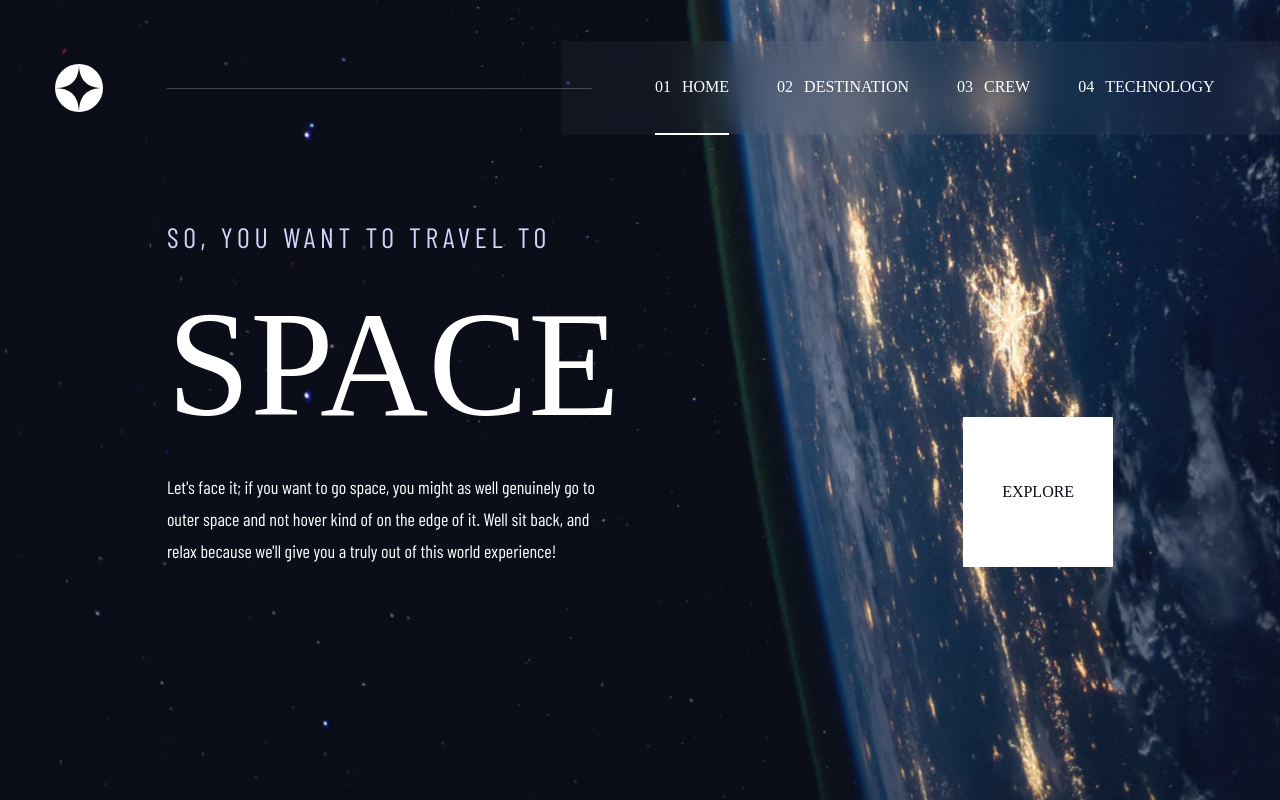
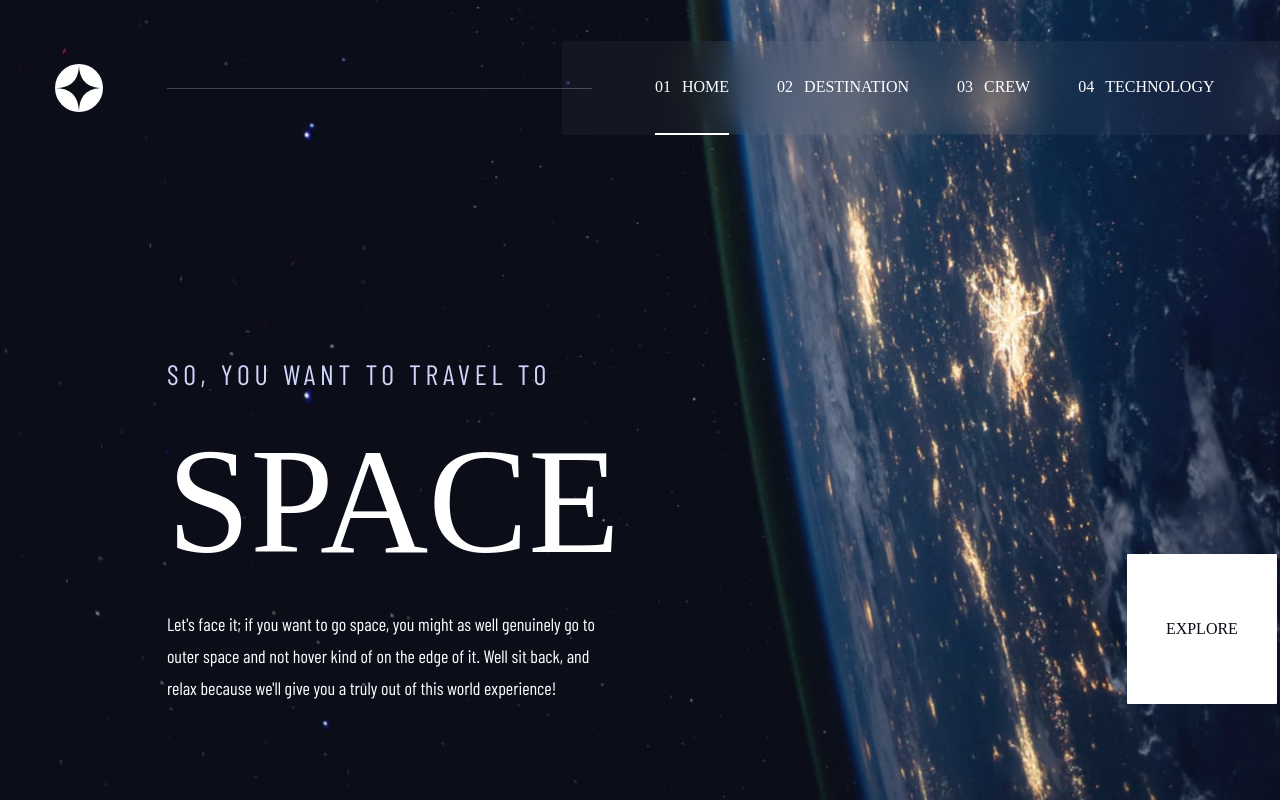
Before and after one commit to Mazhar1857/space-tourism, a React (Vite) app: page / in a window 1280 px wide. Built offline with nearby package versions, Linux system fonts and the light colour scheme; a web font is replaced by a local one.

Commit message:
add top margin and flex

```diff
--- a/src/component/landingPage/LandingPage.jsx
+++ b/src/component/landingPage/LandingPage.jsx
@@ -3,6 +3,7 @@
 
 const Home = () => {
     return (
+        <div className='landing-page-parent'>
             <div className='landing-page'>
                 <div className='description'>
                     <h5>SO, YOU WANT TO TRAVEL TO</h5>
@@ -12,7 +13,7 @@
                 <div className='explore'>
                     EXPLORE
                 </div>
-
+            </div>
         </div>
     )
 }
--- a/src/component/landingPage/landingPage.css
+++ b/src/component/landingPage/landingPage.css
@@ -34,18 +34,27 @@
 
 
   @media (min-width:768px) {
+      .landing-page-parent {
+          min-height: calc(100vh - 136px);
+          display: flex;
+          align-items: center;
+          justify-content: space-between;
+      }
 
       .landing-page {
-          margin: 5em 10.43em;
+          width: 100%;
+          max-width: 1110px;
+          margin-left: 10.43em;
+          margin-top: 7.5em;
           align-items: flex-end;
           grid-template-columns: 1fr 1fr;
-          grid-template-rows: 1fr;
+          grid-template-rows: auto;
           grid-template-areas: 'description explore';
       }
 
       .landing-page .description {
           grid-area: description;
-          width: 450px;
+          max-width: 450px;
 
           h1 {
               font-size: var(--heading-1);
```
Lines whose indentation alone changed are shown as unchanged.
